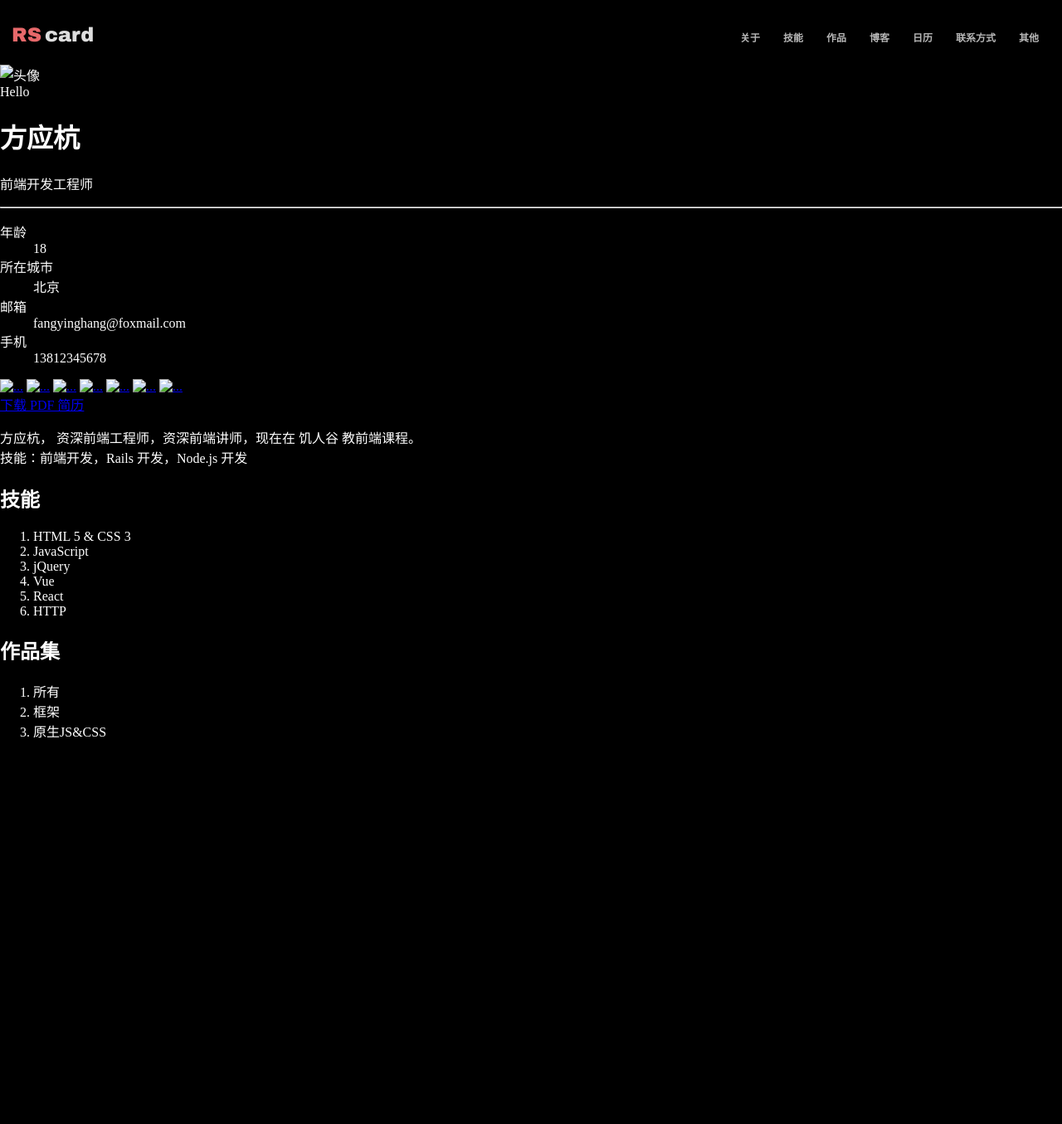
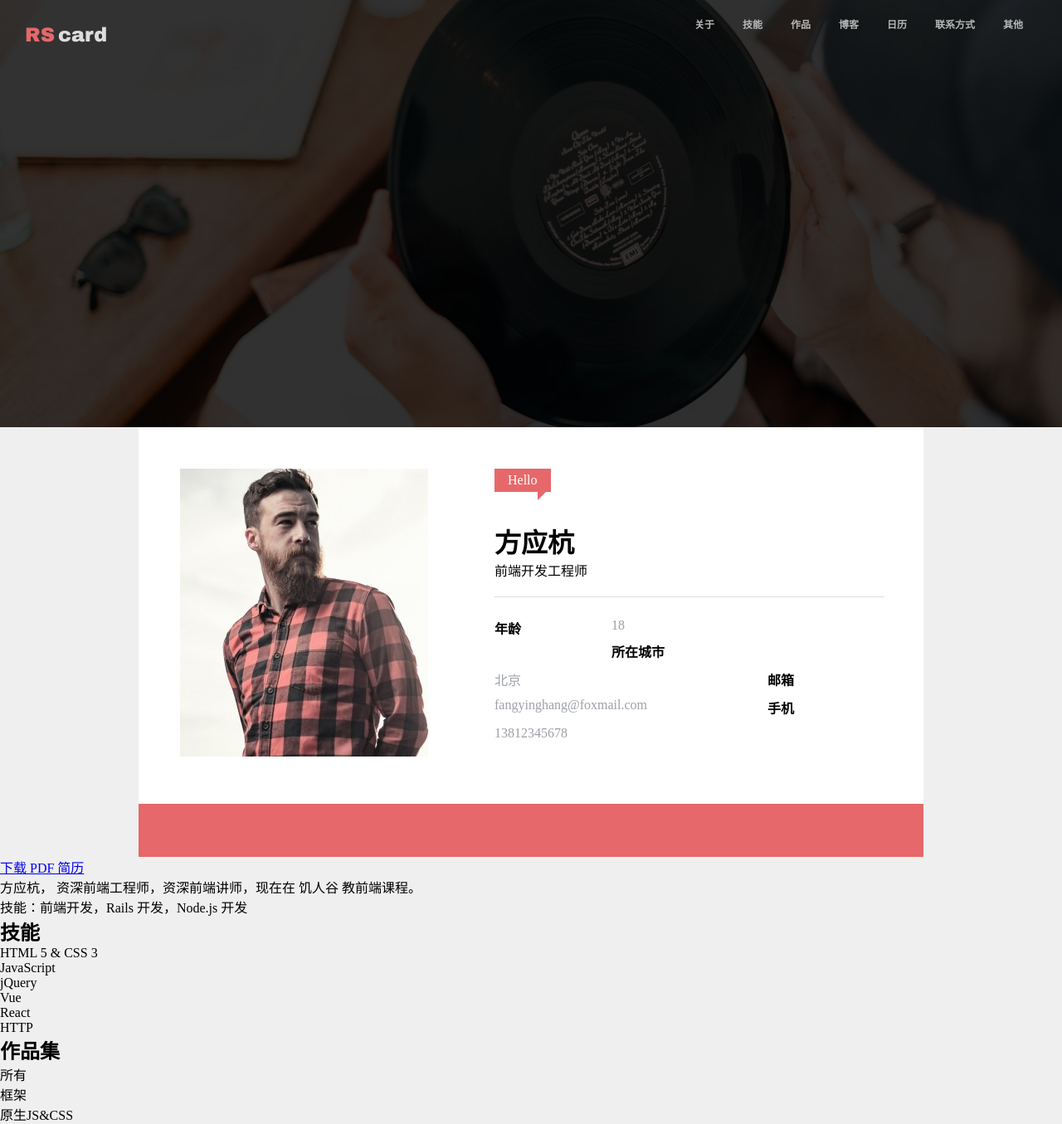
Before and after one commit to Gen1usG/HW, a plain HTML site: page firstCSSHW/index.html in a window 1280 px wide. Shown: the whole page at 83% size. Before the commit the page ends 909 px from the top, so only its background shows below. Drawn offline with Linux system fonts and the light colour scheme.

Commit message:
card finish

```diff
--- a/firstCSSHW/a.css
+++ b/firstCSSHW/a.css
@@ -1,13 +1,34 @@
-body{
-    background-color: black;
-    color:white;
+*{
     margin:0;
     padding:0;
 }
+
+body{
+    background-color: #efefef;
+}
+
+.icon {
+    width: 1em; height: 1em;
+    vertical-align: -0.15em;
+    fill: currentColor;
+    overflow: hidden;
+ }
+
 .clearfix::after{
     content:"";
     display: block;
     clear: both;
+}
+
+.topNavBar{
+    position: fixed;
+    width: 100%;
+    left: 0;
+    top:0;
+}
+
+.topNavBarInner{
+    padding:0 16px;
 }
 
 .topNavBar nav{
@@ -18,8 +39,8 @@ body{
 .topNavBar nav ul li{
     float: left;
     list-style: none;
-    margin-left:14px;
-    margin-right:14px;
+    margin-left:17px;
+    margin-right:17px;
     border-bottom:3px solid transparent;
     padding-bottom:5px;
     padding-top:5px;
@@ -37,7 +58,7 @@ body{
     display: block;
 }
 
-.topNavBar>a{
+.topNavBar .topNavBarInner>a{
     text-decoration: none;
     font-family: Arial Black;
     font-size:24px;
@@ -45,6 +66,7 @@ body{
     margin-bottom:14px;
     margin-left:14px;
 }
+
 
 .topNavBar .rs{
     color:#e6686a;
@@ -54,3 +76,109 @@ body{
 .topNavBar .card{
     color:#ddd;
 }
+
+.banner{
+    background-image: url('./img/rs-cover.jpg');
+    height: 515px;
+    background-size: cover;
+    background-position: center center;
+}
+
+.banner .mask{
+    height:515px;
+    background-color: rgba(0,0,0,0.8);
+}
+
+.usercard{
+    max-width: 946px;
+    margin-left:auto;
+    margin-right: auto;
+    background-color: #fff;
+}
+
+.pictureAndText{
+    margin-bottom:53px;
+}
+
+.usercard .text,.usercard .picture{
+    float: left;
+    padding-left: 50px;
+    padding-top: 50px;
+}
+
+.usercard .text{
+    margin-left:30px;
+    width: 470px;
+
+}
+
+.welcome{
+    background-color: rgb(230,104,106);
+    color:#fff;
+    padding: 5px 16px 5px 16px;
+    display: inline-block;
+    position: relative;
+}
+
+.triangle{
+    position: absolute;
+    top:100%;
+    border:5px solid rgb(230,104,106);
+    border-bottom-color: transparent;
+    border-right-color: transparent;
+}
+
+.text h1{
+    margin-top:36px;
+}
+
+.text hr{
+    margin: 20px 0;
+    border:none;
+    border-top:1px solid #DEDEDE;
+}
+
+.text dt,.text dd{
+    float: left;
+    padding:5px 0;
+}
+
+.text dt{
+    font-weight: bold;
+    width: 30%;
+}
+
+.text dd{
+    width: 70%;
+    color: #9da0a7;
+}
+
+.media{
+    text-align: center;
+    background-color: #E6686A;
+}
+
+.media a{
+    display: inline-block;
+    text-decoration: none;
+    color:inherit;
+    padding-top:10px;
+    padding-bottom: 10px;
+    margin:0 20px;
+}
+
+.media a svg{
+    width: 30px;
+    height: 30px;
+    fill: #fff;
+    padding:5px;
+    border:1px solid transparent;
+    border-radius: 100%;
+    background-color: transparent;
+}
+
+.media a svg:hover{
+    padding:5px;
+    border-radius: 100%;
+    background-color: rgba(0,0,0,0.2);
+}
--- a/firstCSSHW/index.html
+++ b/firstCSSHW/index.html
@@ -3,9 +3,11 @@
   <head>
     <title>方方的个人简历</title>
     <link rel="stylesheet" href="./a.css">
+    <script src="//at.alicdn.com/t/font_1333771_k7447wp6wtf.js"></script>
   </head>
   <body>
-    <div class="topNavBar clearfix">
+    <div class="topNavBar">
+      <div class="topNavBarInner clearfix">
           <a class="logo" href="#" alt="logo" style="float: left; ">
               <span class="rs">RS</span><span class="card">card</span>
             </a>
@@ -21,20 +23,24 @@
               </ul>
             </nav>
       </div>
-    <div class="banner" style="background-image: url(#)"></div>
+    </div>
+    <div class="banner">
+      <div class="mask"></div>
+    </div>
     <main>
-      <div class="card">
-        <div class="pictureAndText">
+      <div class="usercard">
+        <div class="pictureAndText clearfix">
           <div class="picture">
-            <img src="" alt="头像">
+            <img src="./img/avatar.jpg" alt="头像">
           </div>
           <div class="text">
-            <div class="profile">
-              <span class="welcome">Hello</span>
+              <span class="welcome">Hello
+                <span class="triangle"></span>
+              </span>
               <h1>方应杭</h1>
               <p>前端开发工程师</p>
               <hr>
-              <dl>
+              <dl class='clearfix'>
                 <dt>年龄</dt>
                 <dd>18</dd>
                 <dt>所在城市</dt>
@@ -46,15 +52,22 @@
               </dl>
             </div>
         </div>
-        </div>
         <footer class="media">
-          <a href="#"><img src="#" alt="..."></a>
-          <a href="#"><img src="#" alt="..."></a>
-          <a href="#"><img src="#" alt="..."></a>
-          <a href="#"><img src="#" alt="..."></a>
-          <a href="#"><img src="#" alt="..."></a>
-          <a href="#"><img src="#" alt="..."></a>
-          <a href="#"><img src="#" alt="..."></a>
+          <a href="#">
+            <svg class="icon" aria-hidden="true">
+                  <use xlink:href="#icon-git"></use>
+            </svg>
+          </a>
+          <a href="#">
+              <svg class="icon" aria-hidden="true">
+                  <use xlink:href="#icon-ttww"></use>
+              </svg>
+          </a>
+          <a href="#">
+              <svg class="icon" aria-hidden="true">
+                  <use xlink:href="#icon-weibo"></use>
+              </svg>
+          </a>
         </footer>
       </div>
 
```
Also changed, not shown: firstCSSHW/img/avatar.jpg (added), firstCSSHW/img/rs-cover.jpg (added). Lines whose indentation alone changed are shown as unchanged.
